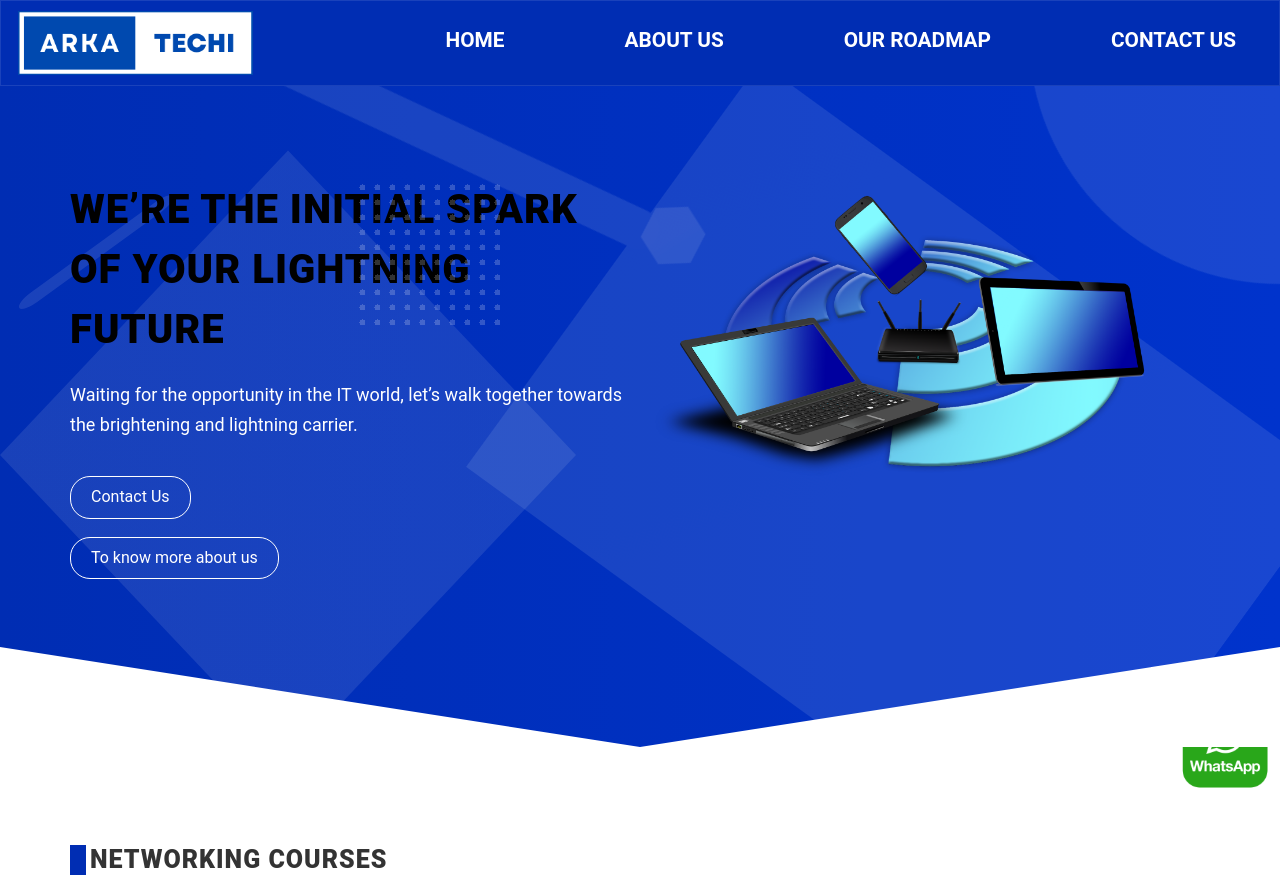
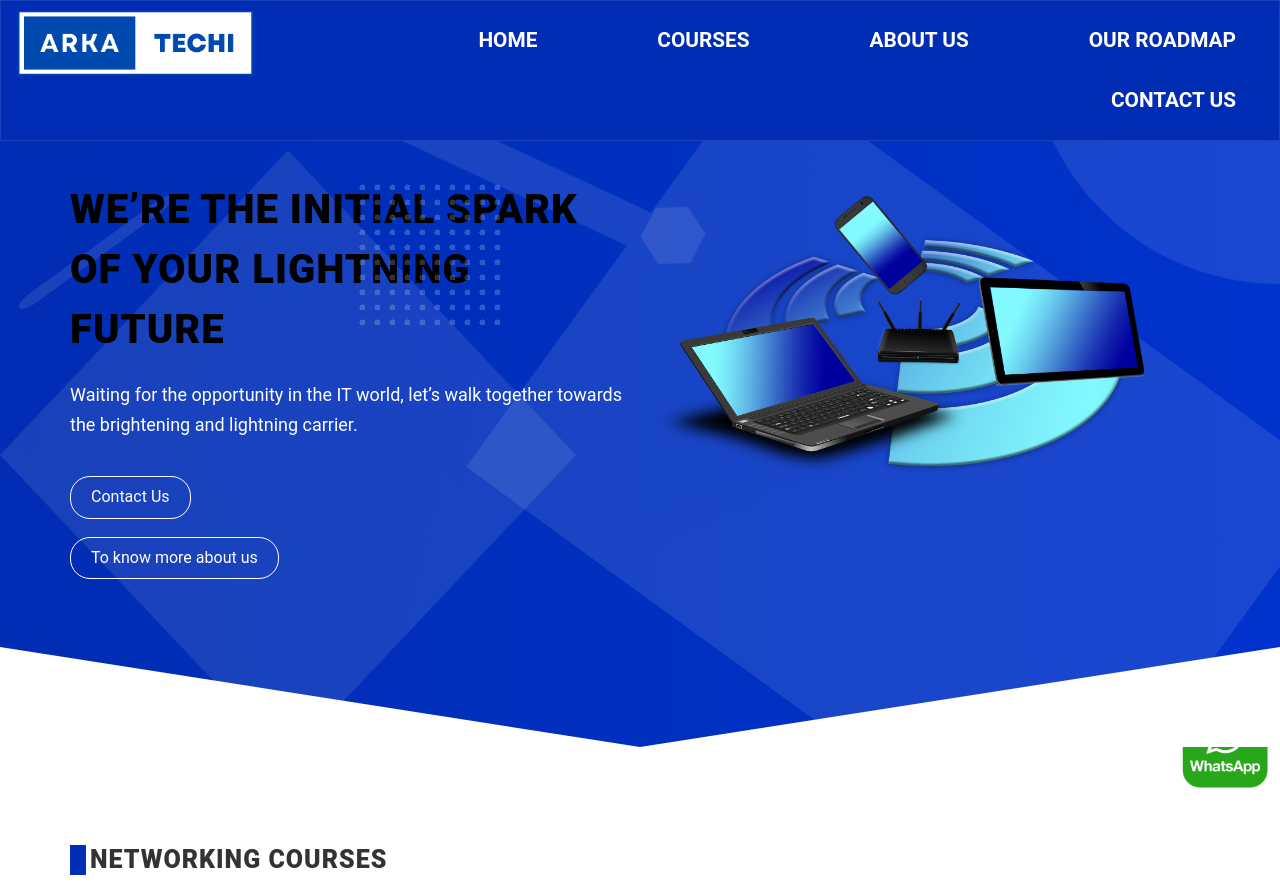
Before and after one commit to maddyprivate/arkatechi, a PHP site: page /index.php in a window 1280 px wide. Shown: the top 887 px of the page. Run offline with PHP 8.4, Linux system fonts and the light colour scheme; some libraries are stand-ins or nearby versions.

Commit message:
dropdown

```diff
--- a/assets/css/style.css
+++ b/assets/css/style.css
@@ -193,6 +193,41 @@ label.error {
 
 
 /* ================================ Header CSS =============================== */
+.dropbtn {
+  background-color: ;
+  color: #002db3;
+  padding: 16px;
+  font-size: 16px;
+  border: none;
+}
+
+.dropdown {
+  position: relative;
+  display: inline-block;
+}
+
+.dropdown-content {
+  display: none;
+  position: absolute;
+  background-color: #002db3;
+  min-width: 160px;
+  box-shadow: 0px 8px 16px 0px rgba(0,0,0,0.2);
+  z-index: 1;
+}
+
+.dropdown-content a {
+  color: white;
+  padding: 12px 16px;
+  text-decoration: none;
+  display: block;
+}
+
+.dropdown-content a:hover {background-color: blue;}
+
+.dropdown:hover .dropdown-content {display: block;}
+
+.dropdown:hover .dropbtn {background-color: ;}
+
 header .my-nav {
   background: #002db3;
   position: absolute;
@@ -210,7 +245,7 @@ header .nav-items {
   flex-wrap: wrap;
   flex: 1 1 100%;
   max-width: 100%;
-  width: 100%;
+  width: 80%;
   position: relative; }
   header .nav-items .menu-toggle {
     position: absolute;
@@ -705,8 +740,12 @@ transform: translateX(-100%);
           margin: 0 0 1.25rem; }
         .bg-se-02 .main-wrapper .content .sentence p {
           font-size: 1rem;
-          color: #656565;
+          color: #000;
           line-height: 1.5625rem; }
+          .bg-se-02 .main-wrapper .content .sentence br {
+            font-size: 1rem;
+            color: #000;
+            line-height: 1.5625rem; }
 
 .bg-se-03 {
   padding: 3.125rem 0;
--- a/head.php
+++ b/head.php
@@ -1,6 +1,7 @@
 <head>
 <meta charset="UTF-8">
 <meta name="viewport" content="width=device-width, initial-scale=1, shrink-to-fit=no">
+<meta name="viewport" content="width=device-width, initial-scale=1">
 <link rel="icon" type="image/x-icon" href="assets/images/Favicon.jpg" >
 <title>ArkaTechi</title>
 <link rel="stylesheet" href="assets/css/bootstrap.min.css">
--- a/header.php
+++ b/header.php
@@ -13,6 +13,13 @@
                     <div class="menu">
                         <ul>
                             <li><a href="index.php">HOME</a></li>
+                            <div class="dropdown">
+                               <li class="dropbtn"><a href="index.php">COURSES</a></li>
+                                  <div class="dropdown-content">
+                                     <a class="nav-link scrollto active" href="#network">Networking Cources</a>
+                                     <a class="nav-link scrollto active" href="#software">Software Cources</a>
+                                  </div>
+                            </div>
                             <!--<li><a href="about-us.php">About Us</a></li>-->
                             <li><a href="WhyUs.php">ABOUT US</a></li>
                             <li><a href="services.php">OUR ROADMAP</a></li>
--- a/index.php
+++ b/index.php
@@ -228,7 +228,8 @@
         <!-- ============bg-se-03  Section  Start============ -->
 
         <section class="bg-se-03">
-            <div class="container">
+          <section id="network">
+           <div class="container">
                 <div class="row">
                     <div class="heading">
                         <h2>Networking Courses</h2>
@@ -338,6 +339,7 @@
                     </div>
                 </div>
             </div>
+            <section id="software">
             <div class="container">
                 <div class="row">
                     <div class="heading">
@@ -375,7 +377,7 @@
                                                 <img src="assets/images/courses/5.jpeg">
                                             </div>
                                             <div class="sentence">
-                                                <b>C Language</b>
+                                                <a href="index.php"; targe="blank"><b>C Language</a></b>
                                                 <p>C Language</p>
                                                 <ol>
                                                     <li>1.5 Months</li>
```
